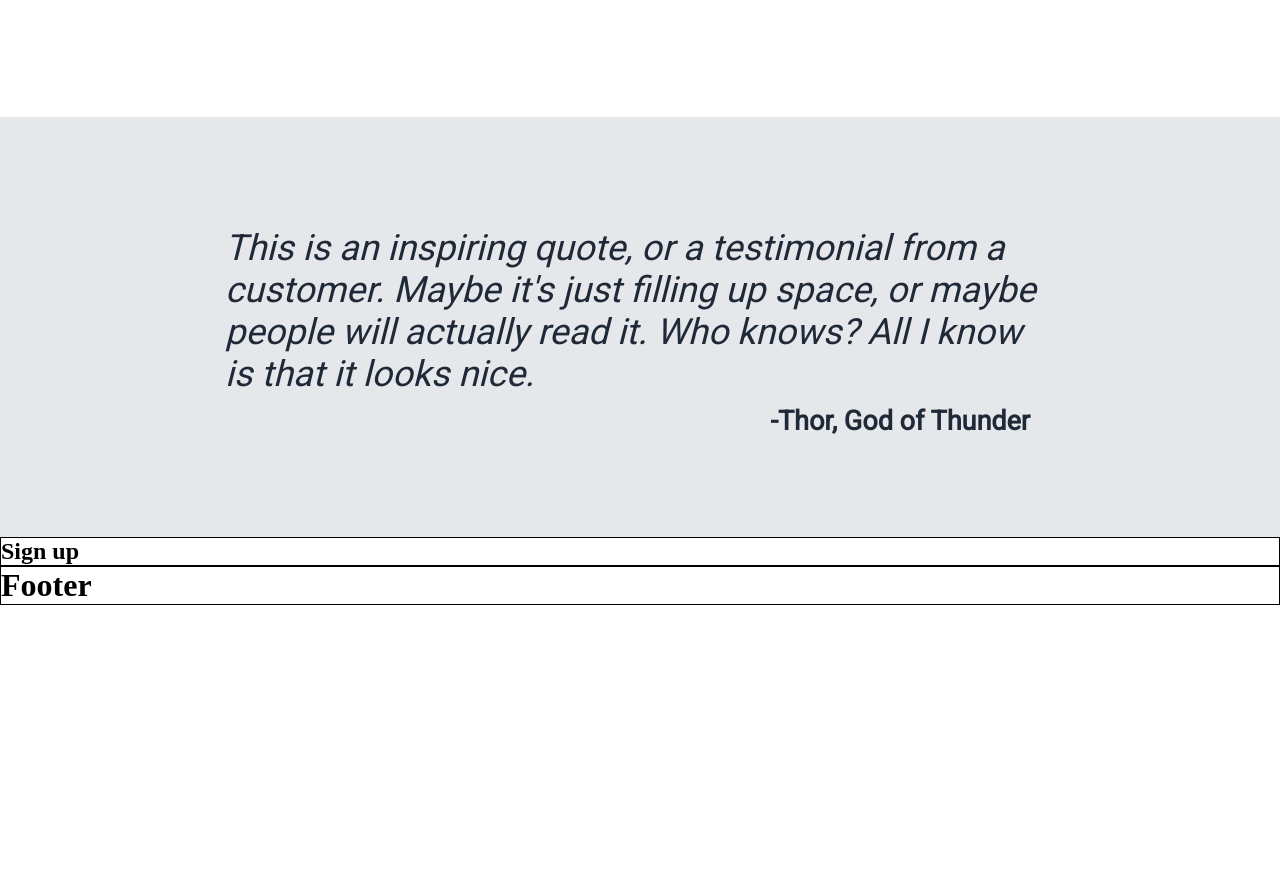
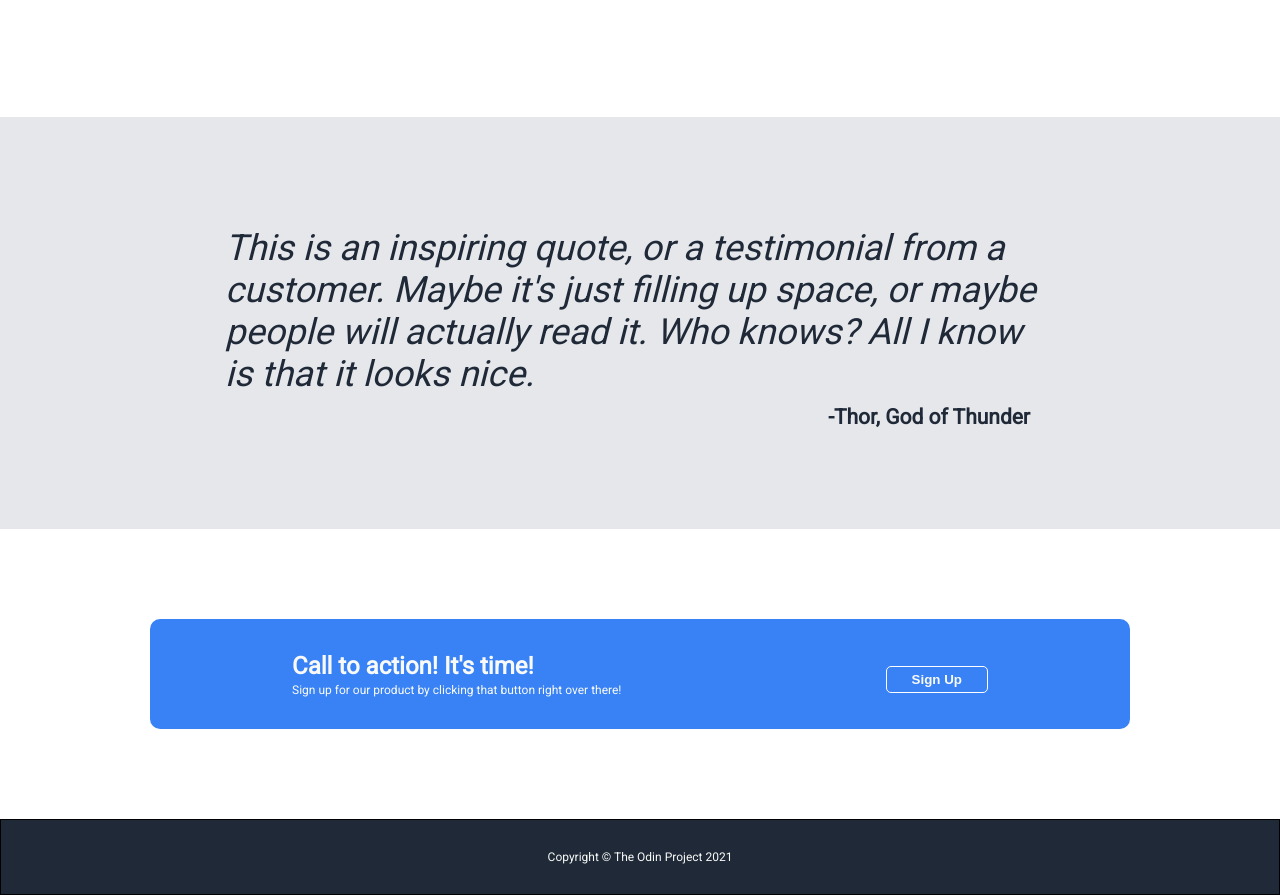
Before and after one commit to ejagorto/odin-landing-page, a plain HTML site: page index.html in a window 1280 px wide. Shown: the part 837-1732 px from the top of the page. Before the commit the page ends 1442 px from the top, so only its background shows below. Drawn offline with Linux system fonts and the light colour scheme.

Commit message:
Update index.html and style.css added and styled footer container adjusted some of the style containers

```diff
--- a/index.html
+++ b/index.html
@@ -88,14 +88,20 @@
         </div>
 
         <!-- sign up -->
-        <div class="main signup" style="border: 1px solid black;">
-            <h2>Sign up</h2>
+        <div class="main signup" >
+            <div class="main-signup-container">
+                <div class="signup-block">
+                    <p id="signup-p1">Call to action! It's time!</p>
+                    <p id="signup-p2">Sign up for our product by clicking that button right over there!</p>
+                </div>
+                <button id="button2"> Sign Up</button>
+            </div>
 
         </div>
 
         <!-- footer -->
          <div class="footer" style="border: 1px solid black;">
-            <h1>Footer</h1>
+            <p>Copyright &copy; The Odin Project 2021 </p>
          </div>
     </div>
 
--- a/style.css
+++ b/style.css
@@ -10,14 +10,14 @@
 }
 
 .body {
-  font-family: 'Roboto';
+    font-family: 'Roboto', sans-serif;
 }
 
 .container {
     display: flex;
     flex-direction: column;
     flex: 1;
-    font-family: 'Roboto';
+    font-family: 'Roboto', sans-serif;
 }
 
 .header {
@@ -31,7 +31,7 @@
 }
 
 .navbar{
-    font-family: 'Roboto';
+    font-family: 'Roboto', sans-serif;
     display: flex;
     justify-content: space-between;
     align-items: center;
@@ -91,6 +91,8 @@ a {
     width: 450px;
     height: 200px;
 }
+
+
 button {
     margin-top: 10px;
     display: flex;
@@ -124,7 +126,6 @@ button {
     justify-content: center;
     align-items: center;
     width: 800px;
-    gap: 20px;
     /* border: 1px solid red; */
 }
 
@@ -168,7 +169,7 @@ button {
 }
 
 .main.quote{
-    font-family: 'Roboto';
+    font-family: 'Roboto', sans-serif;
     display: flex;
     justify-content: center;
     align-items: center;
@@ -188,7 +189,7 @@ button {
 }
 
 .quote-person {
-    font-size: 18px;
+    font-size: 14px;
     display: flex;
     width: 780px;
     justify-content: flex-end;
@@ -197,3 +198,62 @@ button {
     margin-bottom: 100px;
     /* border: 1px solid black; */
 }
+
+.main.signup{
+    display: flex;
+    justify-content: space-around;
+    align-items: center;
+    margin: 40px 0px 40px 0px;
+}
+
+.main-signup-container{
+    display: flex;
+    justify-content: space-around;
+    align-items: center;
+    border-radius: 10px;
+    background-color: #3882F6;
+    padding: 10px;
+    margin: 50px;
+    height: 110px;
+    width: 980px;
+    /* border: 1px solid black; */
+}
+.signup-block{
+    font-family: 'Roboto', sans-serif;
+    display: flex;
+    flex-direction: column;
+    align-items: start;
+    color: #F9FAF8;
+    gap: 3px;
+}
+
+#signup-p1{
+    font-size: 24px;
+    font-weight: bold;
+}
+
+#signup-p2{
+    font-size: 12px;
+    color: rgb(229, 229, 229)F8;
+}
+
+#button2{
+    margin-top: 10px;
+    display: flex;
+    border: 1px solid white;
+    color: #F9FAF8;
+    padding: 5px 25px 5px 25px;
+    border-radius: 5px;
+    font-weight: bold;
+}
+
+.footer{
+    font-size: 12px;
+    font-family: 'Roboto', sans-serif;
+    display: flex;
+    justify-content: center;
+    align-items: center;
+    padding: 30px;
+    color: #F9FAF8;
+    background-color: #1F2937;
+}
```
